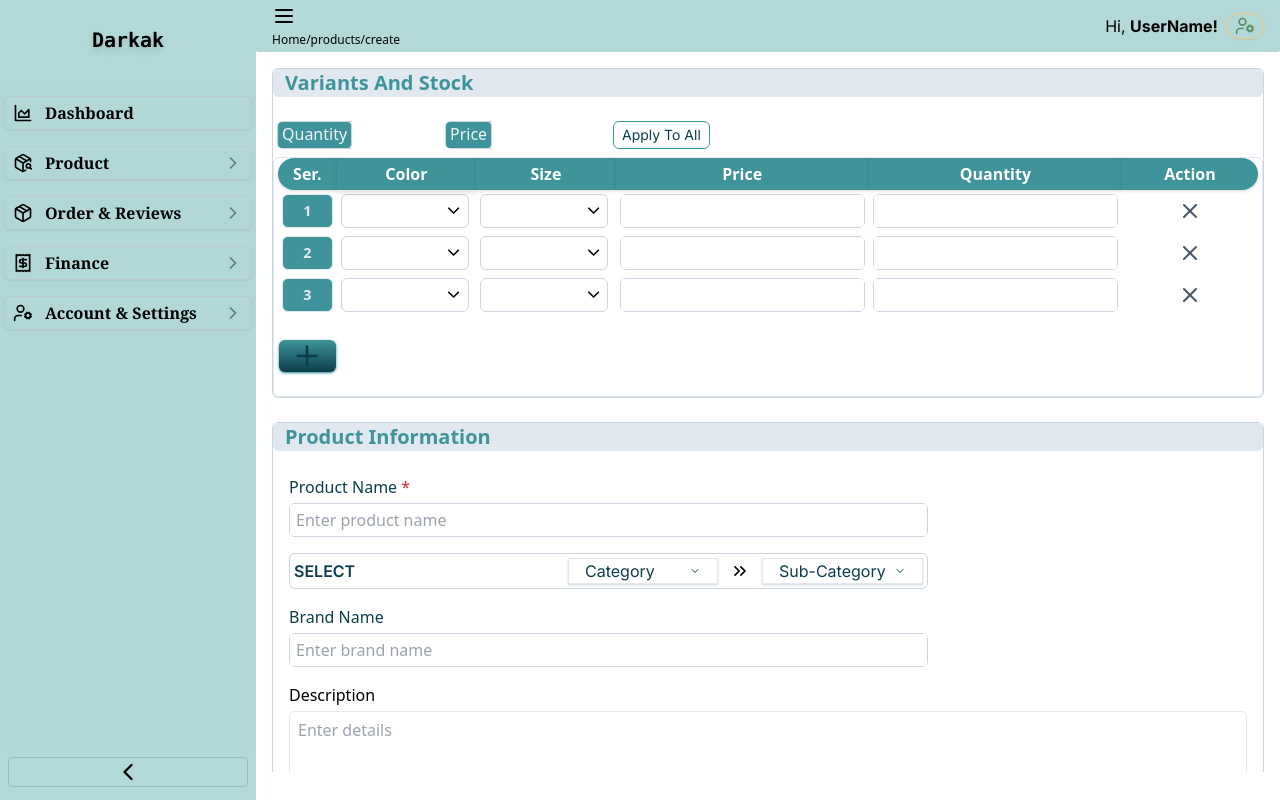
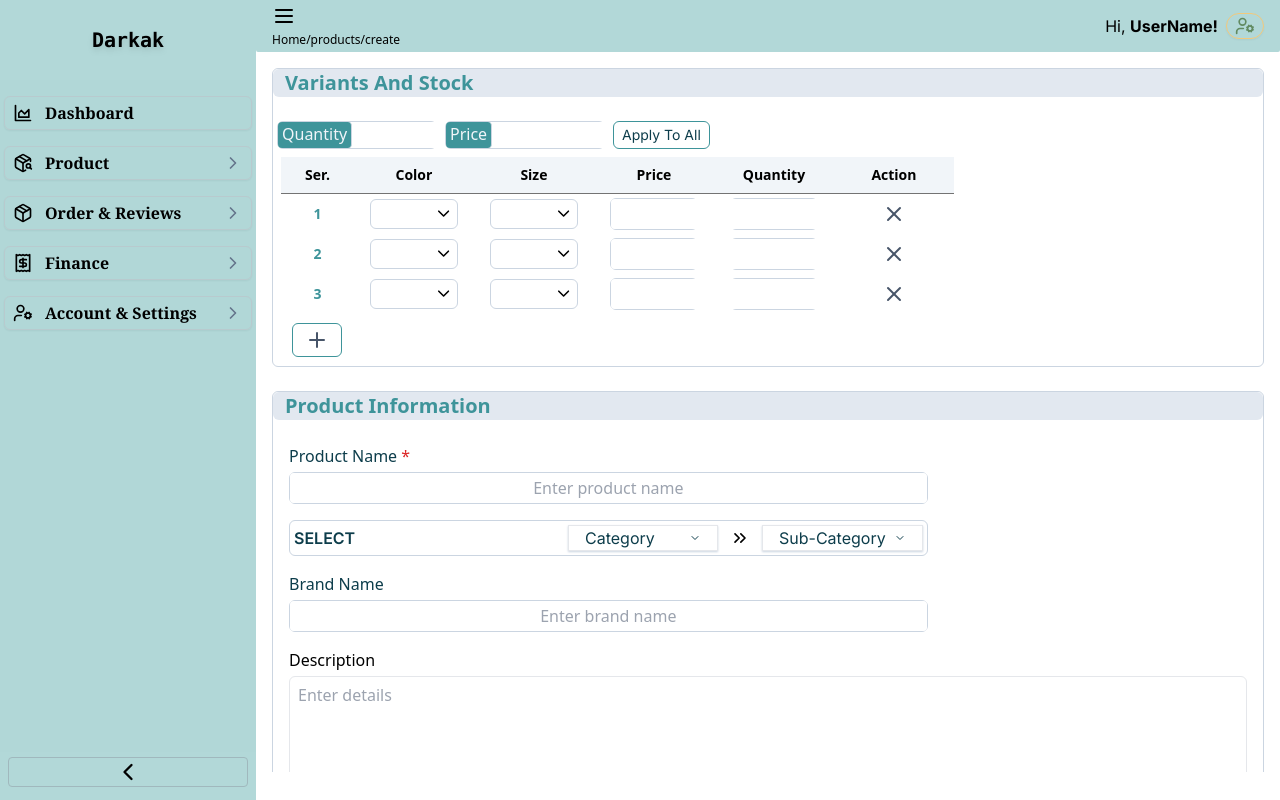
Before and after one commit to masumkhan081/darkak, a Next.js app: page /products/create in a window 1280 px wide. Built offline with nearby package versions, Linux system fonts and the light colour scheme; a web font is replaced by a local one.

Commit message:
commited

```diff
--- a/components/page-partials/product/AddProduct.jsx
+++ b/components/page-partials/product/AddProduct.jsx
@@ -113,8 +113,8 @@ export default function AddProduct({ actOn, useForEdit }) {
           Variants And Stock
         </EnhancedText>
 
-        <div className="flex flex-col gap-2">
-          <div className="flex gap-2 justify-start px-1 font-sans  max-h-[28px]">
+        <div className="w-[100%] lg:w-[100%] xl:w-[90%] 2xl:w-[80%] flex flex-col gap-2">
+          <div className="min-w-[380px] flex gap-2 justify-start px-1 font-sans  max-h-[28px]">
             <div className="w-10.0 font-inter ">
               <CustomInput
                 label={"Quantity"}
@@ -136,90 +136,90 @@ export default function AddProduct({ actOn, useForEdit }) {
               />
             </div>
           </div>
-
-          <div className=" w-full  border rounded-md border-slate-200 px-1 overflow-y-scroll max-h-[16rem] min-h-[15rem]">
-            <table className=" w-full h-full relative ">
-              <thead className="w-full sticky top-0 z-10 rounded-md">
-                <tr className="tr_thead rounded-md ">
-                  <th className="th bg-pr/400 drop-shadow text-wh text-base rounded-l-full">
+          <div class="flex w-full  flex-col max-h-[320px]  ">
+            <div class="inline-block w-full h-full  ">
+              <div class=" max-w-full h-full overflow-x-scroll  px-2 ">
+                <table class=" relative  w-auto max-w-full overflow-y-scroll  text-left text-sm font-light     ">
+                  <thead class="sticky top-0 z-10 border-b bg-slate-100 rounded-md font-medium border-neutral-500">
+                    <tr className="">
+                      <th scope="col" class="px-6 py-2 text-center">
                         {tblHeaderVariants[0]}
                       </th>
-                  <th className="th bg-pr/400 drop-shadow-md text-wh w-9.0 text-base">
+                      <th scope="col" class="px-6 py-2 text-center w-[120px]">
                         {tblHeaderVariants[1]}
                       </th>
-                  <th className="th bg-pr/400 drop-shadow text-wh w-9.0 text-base">
+                      <th scope="col" class="px-6 py-2 text-center w-[120px]">
                         {tblHeaderVariants[2]}
                       </th>
-                  <th className="th bg-pr/400 drop-shadow text-wh w-8.0 text-base">
+                      <th scope="col" class="px-6 py-2 text-center w-[120px]">
                         {tblHeaderVariants[3]}
                       </th>
-                  <th className="th bg-pr/400 drop-shadow text-wh w-8.0 text-base">
+                      <th scope="col" class="px-6 py-2 text-center w-[120px]">
                         {tblHeaderVariants[4]}
                       </th>
-                  <th className="th bg-pr/400 drop-shadow text-wh w-8.0 text-base rounded-r-full">
+                      <th scope="col" class="px-6 py-2 text-center w-[120px]">
                         {tblHeaderVariants[5]}
                       </th>
                     </tr>
                   </thead>
-
-              <tbody className="w-full bg-wh py-1">
+                  <tbody className="border-t     border-neutral-500">
                     {variants.map((variant, ind) => {
                       return (
-                    <tr className="tr_tbody h-[28px]">
-                      <td className="td w-5.0 max-w-5.0  ">
-                        <p className="border bg-pr/400 text-slate-200  font-bold h-full rounded-md flex justify-center items-center">
+                        <tr class="   ">
+                          <td class="whitespace-nowrap px-4 py-1 font-bold text-pr/400 text-center ">
                             {ind + 1}
-                        </p>
                           </td>
-                      <td className="td">
+                          <td class="whitespace-nowrap px-4 py-1 min-w-[120px]">
                             <CustomSelect
                               onChange={(selected) =>
-                            handleInput({ selected, key: "color", index: ind })
+                                handleInput({
+                                  selected,
+                                  key: "color",
+                                  index: ind,
+                                })
                               }
                               options={colorList}
-                          w="w-8.0"
+                              w="w-full"
                               value={initSelect}
                             />
                           </td>
-                      <td className="td">
-                        <CustomSelect options={sizeList} w="w-8.0" />
+                          <td class="whitespace-nowrap px-4 py-1 min-w-[120px]">
+                            <CustomSelect options={sizeList} w="w-full" />
                           </td>
-                      <td className="td  w-8.0">
+                          <td class="whitespace-nowrap px-4 py-1 max-w-[120px]">
                             <CustomInput />
                           </td>
-
-                      <td className="td w-8.0 ">
+                          <td class="whitespace-nowrap px-4 py-1 max-w-[120px]">
                             <CustomInput />
                           </td>
-                      <td className="td w-8.0">
+                          <td class="whitespace-nowrap px-4 py-1 max-w-[120px]">
                             <CustomButton
                               startIcon={
                                 <X className="  w-6 h-6 text-slate-600  " />
                               }
-                          style="w-8.0  "
+                              style="w-full flex justify-center items-center  "
                             ></CustomButton>
                           </td>
                         </tr>
                       );
                     })}
-                <tr className="mb-3">
-                  <td className="w-5.0 max-w-5.0   ">
+                    <tr class="  flex justify-center">
+                      <td class="whitespace-nowrap my-2 min-w-[50px]">
                         <CustomButton
-                      style={
-                        "w-full my-2 text-slate-200 rounded-md bg-pr/600 shadow shadow-pr/400 bg-gradient bg-gradient-to-b from-pr/400  px-1"
+                          afterClick={() =>
+                            setVariants([...variants, initVariant])
                           }
-                      afterClick={() => {
-                        setVariants([...variants, initVariant]);
-                      }}
                           startIcon={
-                        <Plus className="text-pr/600 p-0.12 w-8 h-8" />
+                            <Plus className="  w-6 h-6 text-slate-600 " />
                           }
-                      txt={""}
-                    />
+                          style="min-w-[50px] w-full flex justify-center items-center px-3 py-1 rounded-md  border border-pr/400"
+                        ></CustomButton>
                       </td>
                     </tr>
                   </tbody>
                 </table>
+              </div>
+            </div>
           </div>
         </div>
       </div>
--- a/components/ui-custom/CustomInput.jsx
+++ b/components/ui-custom/CustomInput.jsx
@@ -24,7 +24,7 @@ export default function CustomInput({
   return (
     <div className="flex items-center rounded-md border border-slate-300 w-full h-full font-sans text-base">
       {startIcon && (
-        <span className="bg-slate-200 h-full py-0.25 px-0.25 border-r rounded-r-sm border-slate-300">
+        <span className="bg-wh h-full py-0.25 px-0.25 border-r rounded-r-sm border-slate-300">
           {startIcon}
         </span>
       )}
@@ -51,7 +51,7 @@ export default function CustomInput({
         type={type}
         required={true}
         placeholder={ph}
-        className="flex-grow py-0.25 px-0.38 outline-none  h-fit rounded overflow-hidden"
+        className="flex-grow text-center py-0.25 px-0.38 outline-none bg-wh h-full rounded overflow-hidden"
         value={value}
         onChange={afterChange}
         accept={accept}
--- a/tailwind.config.js
+++ b/tailwind.config.js
@@ -5,6 +5,9 @@ module.exports = {
     "./components/**/*.{js,jsx}",
     "./app/**/*.{js,ts,jsx,tsx,mdx}",
   ],
+  screens: {
+
+  },
   theme: {
     extend: {
       backgroundImage: {
@@ -143,12 +146,12 @@ module.exports = {
         "sl/50": "#F8FAFC",
         warn: "#B91C1C",
         pending: "#8C651A",
-        "pantone-1":"#dfebe5",
-        "pantone-2":"#c0d7cc",
-        "pantone-3":"#a0c4b2",
-        "pantone-4":"#81b099",
-        "pantone1":"#d9e7e0",
-        "pantone2":"#caded4",
+        "pantone-1": "#dfebe5",
+        "pantone-2": "#c0d7cc",
+        "pantone-3": "#a0c4b2",
+        "pantone-4": "#81b099",
+        pantone1: "#d9e7e0",
+        pantone2: "#caded4",
       },
     },
   },
```
Also changed, not shown: api.txt (added). Lines whose indentation alone changed are shown as unchanged.
